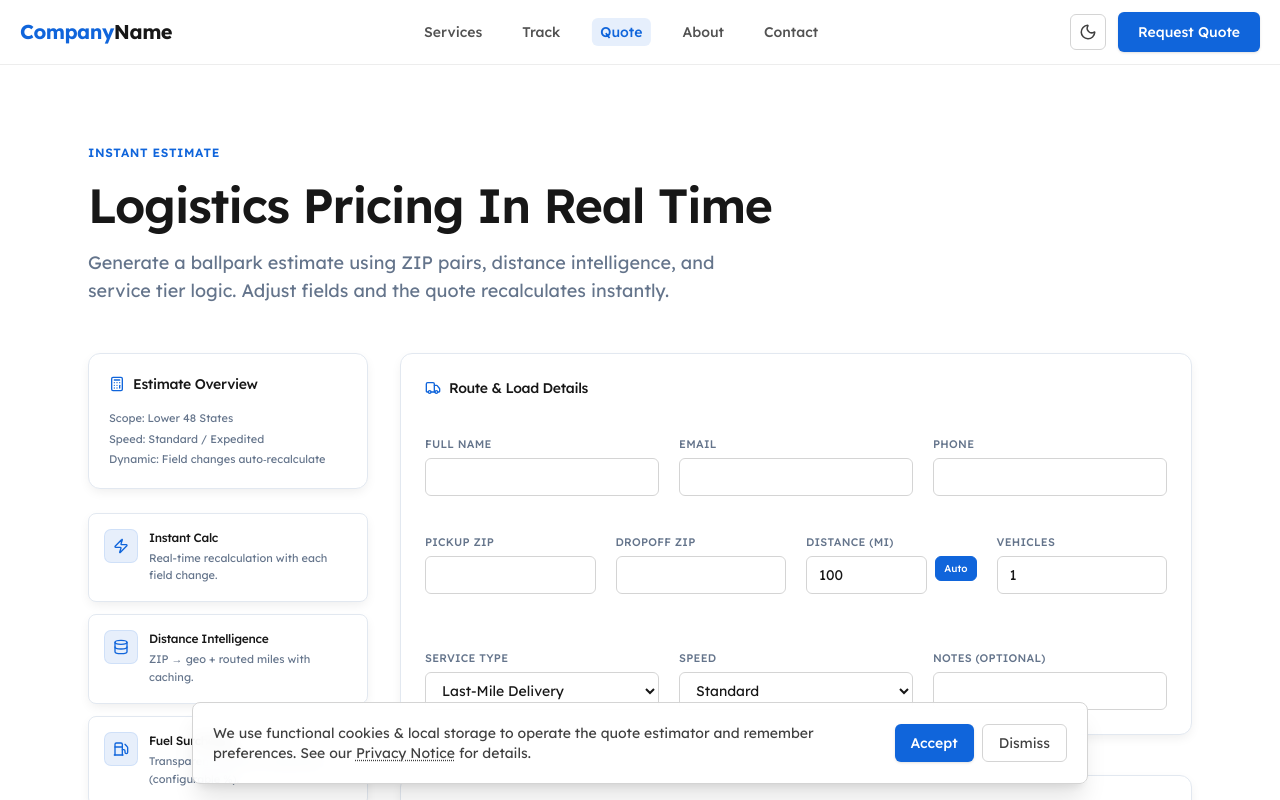
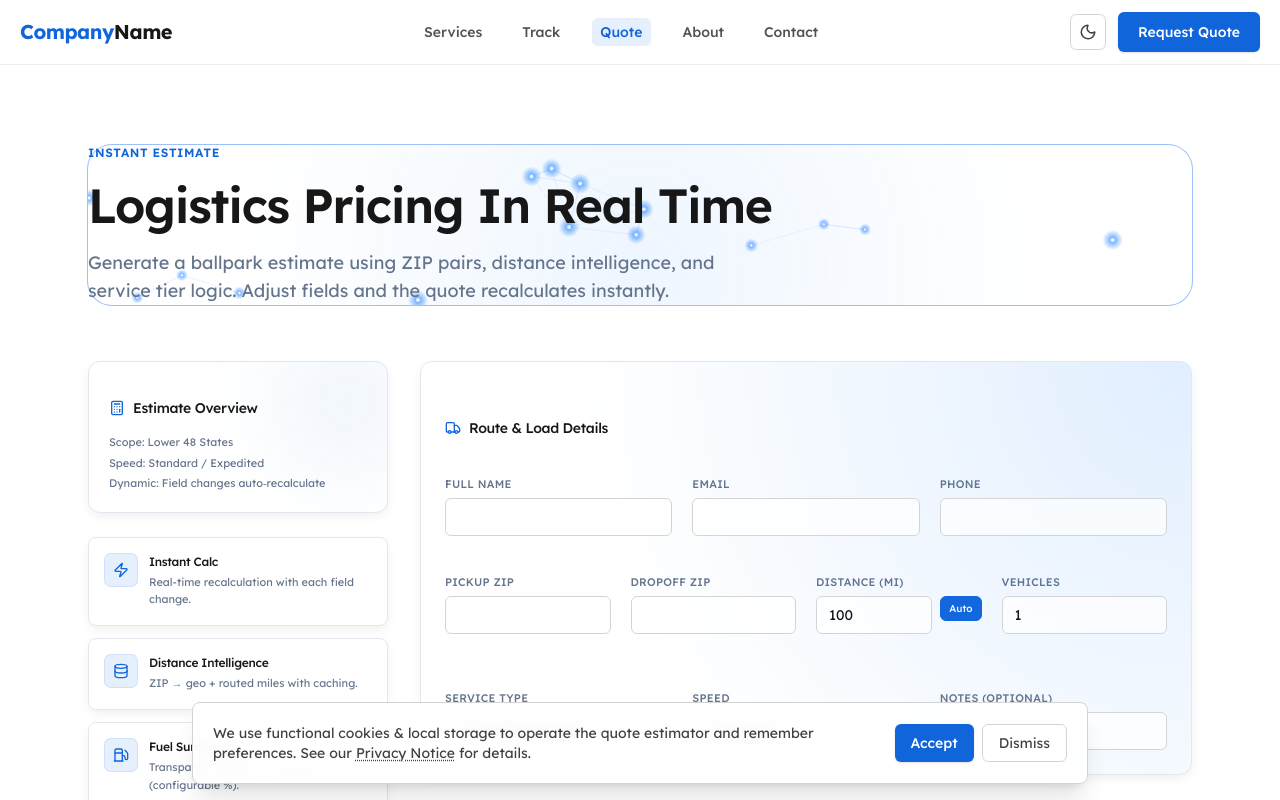
Before and after one commit to Mahenul-Haque-Chowdhury/Logistics, a Next.js app: page /quote in a window 1280 px wide. Shown: the top 800 px of the page. Built offline with nearby package versions, Linux system fonts and the light colour scheme.

Commit message:
feat: propagate new visual system across secondary pages (mini network, headers, service/quote/track polish, legal + 404 standardization)

```diff
--- a/src/app/not-found.tsx
+++ b/src/app/not-found.tsx
@@ -1,10 +1,19 @@
 import Link from 'next/link';
+import { PageHeader } from '@/components/sections/PageHeader';
+import { MiniNetwork } from '@/components/sections/MiniNetwork';
 export default function NotFound() {
   return (
-    <main className="container mx-auto max-w-xl px-6 py-28 text-center">
-      <h1 className="text-5xl font-heading font-bold tracking-tight">404</h1>
-      <p className="mt-4 text-neutral-600 dark:text-neutral-400">The page you are looking for could not be found.</p>
-      <Link href="/" className="btn-primary inline-flex mt-8">Back to Home</Link>
+    <main className="container mx-auto max-w-3xl px-6 py-28">
+      <div className="relative mb-12 text-center">
+        <div className="absolute inset-0 -z-10 overflow-hidden rounded-3xl ring-1 ring-border/50">
+          <MiniNetwork className="h-56" density={20} />
+          <div className="absolute inset-0 bg-gradient-to-b from-background/60 via-background/80 to-background" />
+        </div>
+        <PageHeader eyebrow="Error" title="Page Not Found" description={<span>The page you were looking for does not exist or has moved. Try heading back to the homepage.</span>} align="center" />
+      </div>
+      <div className="flex justify-center">
+        <Link href="/" className="btn-primary inline-flex">Back to Home</Link>
+      </div>
     </main>
   );
 }
--- a/src/app/privacy/page.tsx
+++ b/src/app/privacy/page.tsx
@@ -1,9 +1,18 @@
 export const metadata = { title: 'Privacy Notice' };
+import { PageHeader } from '@/components/sections/PageHeader';
+import { MiniNetwork } from '@/components/sections/MiniNetwork';
 
 export default function PrivacyPage() {
   return (
-    <main className="container py-16 prose prose-neutral dark:prose-invert max-w-3xl">
-      <h1 className="font-heading tracking-tight">Privacy Notice</h1>
+    <main className="container py-16 max-w-5xl px-6">
+      <div className="relative mb-10">
+        <div className="absolute inset-0 -z-10 overflow-hidden rounded-3xl ring-1 ring-border/50">
+          <MiniNetwork className="h-48" density={18} />
+          <div className="absolute inset-0 bg-gradient-to-b from-background/60 via-background/80 to-background" />
+        </div>
+        <PageHeader eyebrow="Policy" title="Privacy Notice" description={<span>How we handle, store, and protect submitted and derived data across our logistics interfaces.</span>} align="left" />
+      </div>
+      <div className="prose prose-neutral dark:prose-invert max-w-none">
       <p className="text-sm -mt-3 text-neutral-500 dark:text-neutral-400">Last updated {new Date().getFullYear()}</p>
       <p>This Privacy Notice explains how we collect, use, and protect information when you interact with our logistics estimation tools, forms, and services.</p>
       <h2>Information We Collect</h2>
@@ -40,6 +49,7 @@ export default function PrivacyPage() {
       <p>Updates to this Notice will be posted here with a new effective date.</p>
       <h2>Contact</h2>
       <p>For privacy questions use our <a href="/contact">Contact page</a>.</p>
+      </div>
     </main>
   );
 }
--- a/src/app/quote/page.tsx
+++ b/src/app/quote/page.tsx
@@ -5,6 +5,7 @@ import { zodResolver } from '@hookform/resolvers/zod';
 import { useEffect, useMemo, useRef, useState } from 'react';
 import type { ReactNode } from 'react';
 import { PageHeader } from '@/components/sections/PageHeader';
+import { MiniNetwork } from '@/components/sections/MiniNetwork';
 import { Calculator, Zap, ShieldCheck, CarFront, Fuel, Gauge, Truck, Database } from 'lucide-react';
 
 /* --------------------------------- Config --------------------------------- */
@@ -202,16 +203,23 @@ export default function QuotePage() {
   /* --------------------------------- Rendering -------------------------------- */
   return (
     <main className="container mx-auto max-w-6xl px-6 py-20">
+      <div className="relative">
+        <div className="absolute inset-0 -z-10 rounded-3xl overflow-hidden ring-1 ring-border/50">
+          <MiniNetwork className="h-60" density={24} />
+          <div className="absolute inset-0 bg-gradient-to-b from-background/60 via-background/80 to-background" />
+        </div>
         <PageHeader
           eyebrow="Instant Estimate"
           title="Logistics Pricing In Real Time"
           description={<>Generate a ballpark estimate using ZIP pairs, distance intelligence, and service tier logic. Adjust fields and the quote recalculates instantly.</>}
           align="left"
         />
-      <div className="mt-12 grid gap-8 lg:grid-cols-[280px_1fr]">
+      </div>
+  <div className="mt-14 grid gap-8 lg:grid-cols-[300px_1fr]">
         {/* Sidebar */}
         <aside className="space-y-6">
-          <div className="surface p-5 rounded-xl space-y-4">
+          <div className="surface p-5 rounded-xl space-y-4 relative overflow-hidden">
+            <span className="absolute -top-10 -right-10 w-40 h-40 bg-brand-600/5 rounded-full blur-2xl" />
             <h2 className="font-heading font-medium tracking-tight flex items-center gap-2 text-sm"><Calculator className="w-4 h-4 text-brand-600" /> Estimate Overview</h2>
             <ul className="text-[11px] space-y-1 text-muted-foreground">
               <li><span className="text-foreground">Scope:</span> Lower 48 States</li>
@@ -238,7 +246,8 @@ export default function QuotePage() {
           </div>
           <div className="grid gap-3 sm:grid-cols-2 lg:grid-cols-1">
             {quoteSignals.map(s => (
-              <div key={s.title} className="surface p-4 rounded-lg flex items-start gap-3">
+              <div key={s.title} className="surface p-4 rounded-lg flex items-start gap-3 relative overflow-hidden">
+                <span className="absolute inset-0 opacity-0 hover:opacity-100 transition bg-gradient-to-br from-brand-600/5 to-transparent" />
                 <span className="inline-flex p-2 rounded-md bg-brand-600/10 text-brand-600 ring-1 ring-brand-600/20"><s.icon className="w-4 h-4" /></span>
                 <div className="space-y-1">
                   <h3 className="text-xs font-medium tracking-tight">{s.title}</h3>
@@ -251,7 +260,8 @@ export default function QuotePage() {
 
         {/* Main form */}
         <form onSubmit={handleSubmit(onSubmit)} className="space-y-10">
-          <div className="surface p-6 rounded-xl space-y-8">
+          <div className="surface p-6 rounded-xl space-y-8 relative overflow-hidden">
+            <span className="absolute inset-0 pointer-events-none bg-[radial-gradient(circle_at_top_right,rgba(42,137,255,0.14),transparent_70%)]" />
             <h2 className="font-heading font-medium tracking-tight text-sm flex items-center gap-2"><Truck className="w-4 h-4 text-brand-600" /> Route & Load Details</h2>
             <div className="grid md:grid-cols-3 gap-5">
               <Field label="Full Name" error={errors.fullName?.message}><input {...register('fullName')} className={inputCls} /></Field>
--- a/src/app/terms/page.tsx
+++ b/src/app/terms/page.tsx
@@ -1,9 +1,18 @@
 export const metadata = { title: 'Terms of Use' };
+import { PageHeader } from '@/components/sections/PageHeader';
+import { MiniNetwork } from '@/components/sections/MiniNetwork';
 
 export default function TermsPage() {
   return (
-    <main className="container py-16 prose prose-neutral dark:prose-invert max-w-3xl">
-      <h1 className="font-heading tracking-tight">Terms of Use</h1>
+    <main className="container py-16 max-w-5xl px-6">
+      <div className="relative mb-10">
+        <div className="absolute inset-0 -z-10 overflow-hidden rounded-3xl ring-1 ring-border/50">
+          <MiniNetwork className="h-48" density={18} />
+          <div className="absolute inset-0 bg-gradient-to-b from-background/60 via-background/80 to-background" />
+        </div>
+        <PageHeader eyebrow="Policy" title="Terms of Use" description={<span>Conditions governing access and usage of our estimation tools and logistics services.</span>} align="left" />
+      </div>
+      <div className="prose prose-neutral dark:prose-invert max-w-none">
       <p className="text-sm -mt-3 text-neutral-500 dark:text-neutral-400">Last updated {new Date().getFullYear()}</p>
   <p>These Terms of Use (&quot;Terms&quot;) govern your access to and use of our website, tools, quote calculator, and any related services (collectively, the &quot;Services&quot;). By accessing or using the Services you agree to these Terms.</p>
       <h2>1. Services Provided</h2>
@@ -32,6 +41,7 @@ export default function TermsPage() {
       <p>We may update these Terms periodically. Continued use after updates constitutes acceptance.</p>
       <h2>11. Contact</h2>
       <p>Questions about these Terms can be sent via our <a href="/contact">Contact page</a>.</p>
+      </div>
     </main>
   );
 }
--- /dev/null
+++ b/src/components/sections/MiniNetwork.tsx
@@ -0,0 +1,72 @@
+"use client";
+import { useEffect, useRef } from 'react';
+
+interface MiniNetworkProps {
+  className?: string;
+  density?: number; // number of nodes base
+  animate?: boolean;
+}
+
+// Lightweight decorative network (no resize listener, lower frame cost)
+export function MiniNetwork({ className = '', density = 18, animate = true }: MiniNetworkProps) {
+  const ref = useRef<HTMLCanvasElement | null>(null);
+  useEffect(() => {
+  const canvas = ref.current; if (!canvas) return; const ctx = canvas.getContext('2d'); if (!ctx) return;
+    let frame = 0; let raf: number;
+    const dpr = typeof window !== 'undefined' ? window.devicePixelRatio || 1 : 1;
+    const w = canvas.clientWidth; const h = canvas.clientHeight;
+    canvas.width = w * dpr; canvas.height = h * dpr; ctx.scale(dpr, dpr);
+
+    // Node set
+    const nodes: { x: number; y: number; vx: number; vy: number }[] = [];
+    for (let i = 0; i < density; i++) {
+      nodes.push({ x: Math.random() * w, y: Math.random() * h, vx: (Math.random()-0.5)*0.25, vy: (Math.random()-0.5)*0.25 });
+    }
+
+    function draw() {
+      if (!ctx) return;
+      frame++;
+      ctx.clearRect(0,0,w,h);
+      // Links
+      for (let i=0;i<nodes.length;i++) {
+        for (let j=i+1;j<nodes.length;j++) {
+          const a = nodes[i]; const b = nodes[j];
+          const dx = a.x - b.x; const dy = a.y - b.y; const dist = Math.hypot(dx,dy);
+          if (dist < 110) {
+            const alpha = 1 - dist/110;
+            ctx.strokeStyle = `rgba(42,137,255,${0.25*alpha})`;
+            ctx.lineWidth = 1;
+            ctx.beginPath(); ctx.moveTo(a.x, a.y); ctx.lineTo(b.x, b.y); ctx.stroke();
+          }
+        }
+      }
+      // Nodes
+      for (const n of nodes) {
+        if (animate) {
+          n.x += n.vx; n.y += n.vy;
+          if (n.x < -20) n.x = w + 10; else if (n.x > w+20) n.x = -10;
+          if (n.y < -20) n.y = h + 10; else if (n.y > h+20) n.y = -10;
+        }
+        const pulse = (Math.sin((frame/40)+n.x*0.01+n.y*0.01)+1)/2; // 0..1
+        const r = 2 + pulse*1.5;
+        const grd = ctx.createRadialGradient(n.x,n.y,0,n.x,n.y,r*3);
+        grd.addColorStop(0,'rgba(42,137,255,0.8)');
+        grd.addColorStop(1,'rgba(42,137,255,0)');
+        ctx.fillStyle = grd;
+        ctx.beginPath(); ctx.arc(n.x,n.y,r*3,0,Math.PI*2); ctx.fill();
+        ctx.fillStyle = 'rgba(255,255,255,0.9)';
+        ctx.beginPath(); ctx.arc(n.x,n.y,r*0.6,0,Math.PI*2); ctx.fill();
+      }
+      if (animate) raf = requestAnimationFrame(draw);
+    }
+    draw();
+    return () => { if (raf) cancelAnimationFrame(raf); };
+  }, [density, animate]);
+
+  return (
+    <div className={`relative overflow-hidden ${className}`}>
+      <canvas ref={ref} className="absolute inset-0 w-full h-full" aria-hidden />
+      <div className="absolute inset-0 pointer-events-none bg-[radial-gradient(circle_at_center,rgba(42,137,255,0.08),transparent_70%)]" />
+    </div>
+  );
+}
```
Also changed, not shown: src/app/about/page.tsx (+11 -2 lines), src/app/services/[slug]/page.tsx (+19 -9 lines), src/app/track/page.tsx (+12 -3 lines). Lines whose indentation alone changed are shown as unchanged.
